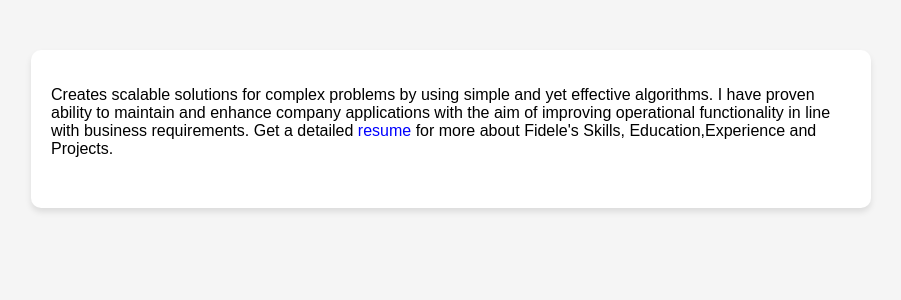
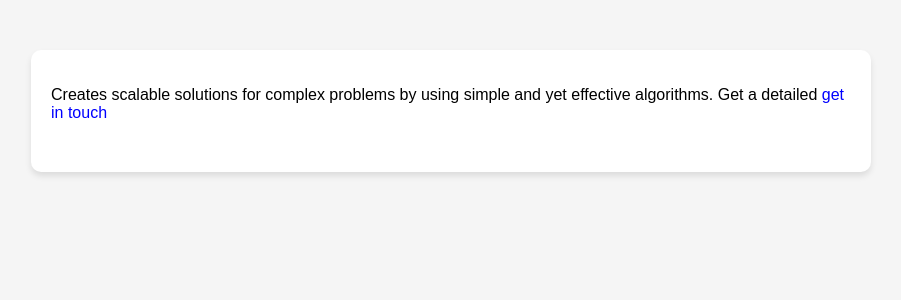
Before and after one commit to dniyomukiza/communityai, a Flask app: page /fidele in a window 1280 px wide. Shown: the top 300 px of the page, without its empty margins (189-1090 px from the left). Run offline with Flask 3, Linux system fonts and the light colour scheme.

Commit message:
latest changes

```diff
--- a/technow/templates/fidele.html
+++ b/technow/templates/fidele.html
@@ -3,8 +3,8 @@
     <link rel="stylesheet" href="{{ url_for('static', filename='css/bios.css') }}">
     <div class="section">
 
-        <p>Creates scalable solutions for complex problems by using simple and yet effective algorithms. I have proven ability to maintain and enhance company applications with the aim of improving operational functionality in line with business requirements.
-            Get a detailed <a href="{{ url_for('main.contact') }}" style="color: blue; text-decoration: none;">resume</a> for more about Fidele's Skills, Education,Experience and Projects.
+        <p>Creates scalable solutions for complex problems by using simple and yet effective algorithms.
+            Get a detailed <a href="{{ url_for('main.contact') }}" style="color: blue; text-decoration: none;">get in touch</a>
         </p>
     </div>
 </div>
--- a/technow/templates/staff.html
+++ b/technow/templates/staff.html
@@ -9,7 +9,7 @@
 
         <p>
             <a href="{{url_for('main.bios')}}" style="text-decoration: none; color:rgb(66, 119, 103);">Didier Niyomukiza</a><br>
-            Founder
+
         </p>
 
 
```
